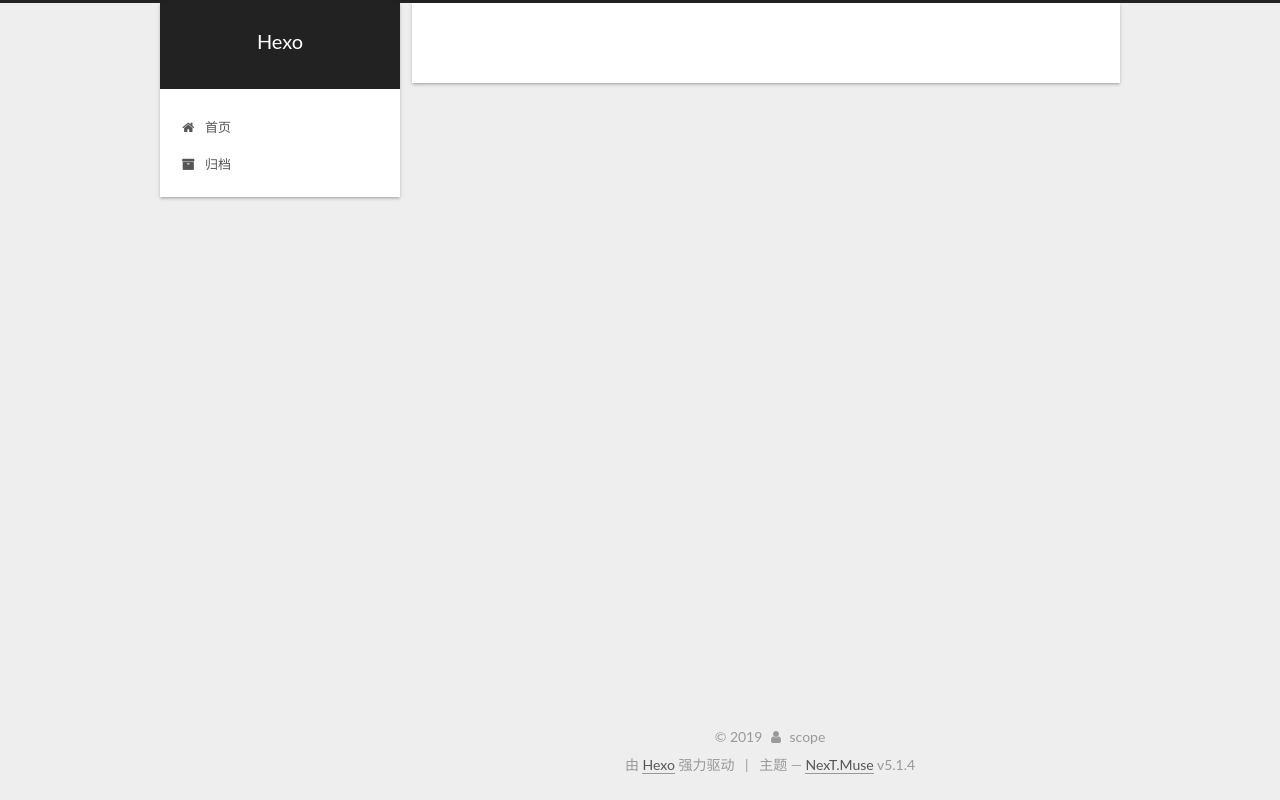
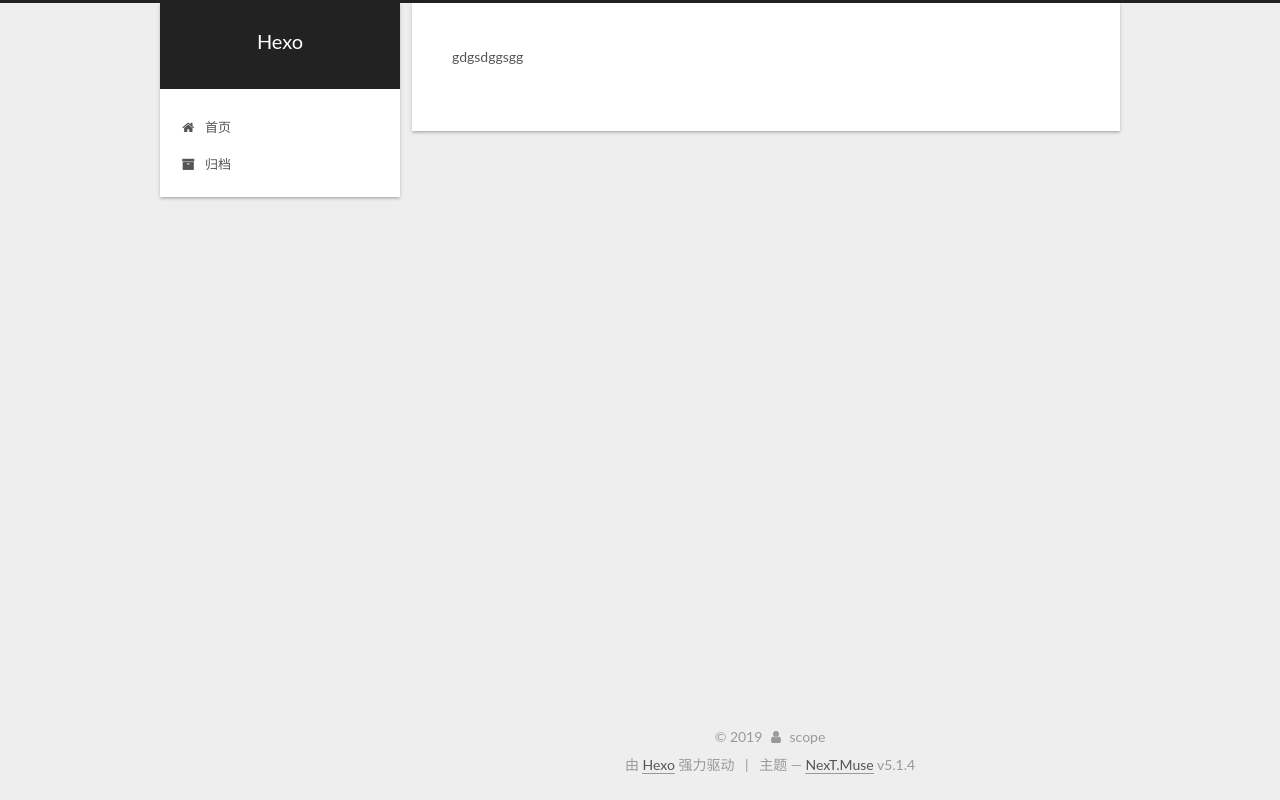
Before and after one commit to scope111/scope111.github.io, a plain HTML site: page JVM基本概念/index-1.html in a window 1280 px wide. Drawn offline with Linux system fonts and the light colour scheme.

Commit message:
Site updated: 2019-07-18 22:33:27

```diff
--- a/JVM基本概念/index-1.html
+++ b/JVM基本概念/index-1.html
@@ -79,14 +79,17 @@
 
 
 
+<meta name="description" content="gdgsdggsgg">
 <meta property="og:type" content="website">
 <meta property="og:title" content="Hexo">
 <meta property="og:url" content="http://yoursite.com/JVM基本概念/index-1.html">
 <meta property="og:site_name" content="Hexo">
+<meta property="og:description" content="gdgsdggsgg">
 <meta property="og:locale" content="zh-Hans">
-<meta property="og:updated_time" content="2019-07-18T14:26:58.163Z">
+<meta property="og:updated_time" content="2019-07-18T14:33:16.129Z">
 <meta name="twitter:card" content="summary">
 <meta name="twitter:title" content="Hexo">
+<meta name="twitter:description" content="gdgsdggsgg">
 
 
 
@@ -234,6 +237,7 @@
       <div class="post-body">
 
 
+          <p>gdgsdggsgg</p>
 
 
       </div>
```
